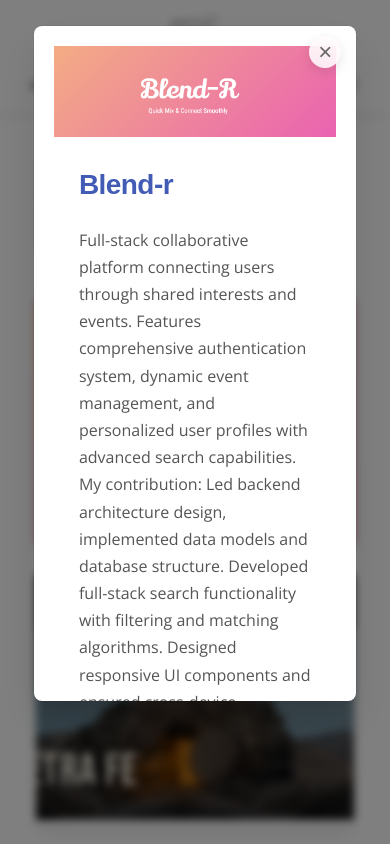
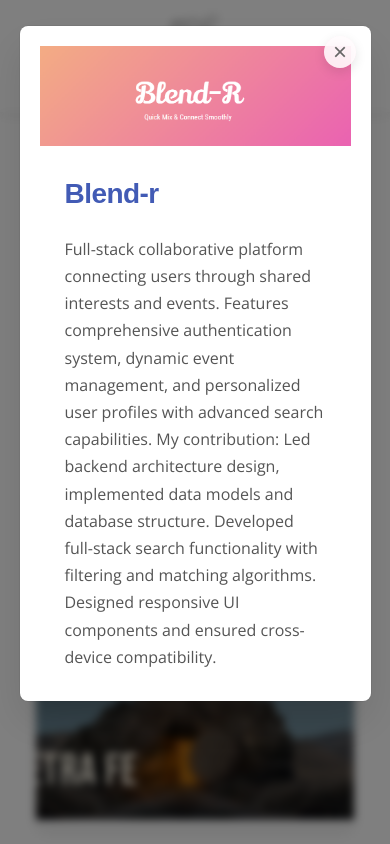
Before and after one commit to NoemiDR24/Noemi-Portfolio-Frontend, a React (Vite) app: page / in a window 390 px wide. Both pictures are taken after a click on the element "Blend-r". Shown: the part 4756-5600 px from the top of the page. Built offline with nearby package versions, Linux system fonts and the light colour scheme; a web font is replaced by a local one.

Commit message:
responsive design update

```diff
--- a/src/components/sections/ProjectDetails.css
+++ b/src/components/sections/ProjectDetails.css
@@ -212,7 +212,8 @@
 
     .project-details {
         padding: 20px;
-        max-width: 90%;
+        max-width: 90vm;
+        width: 90vw;
         max-height: 80vh;
         border-radius: 8px;
          margin-top: 10px
```
